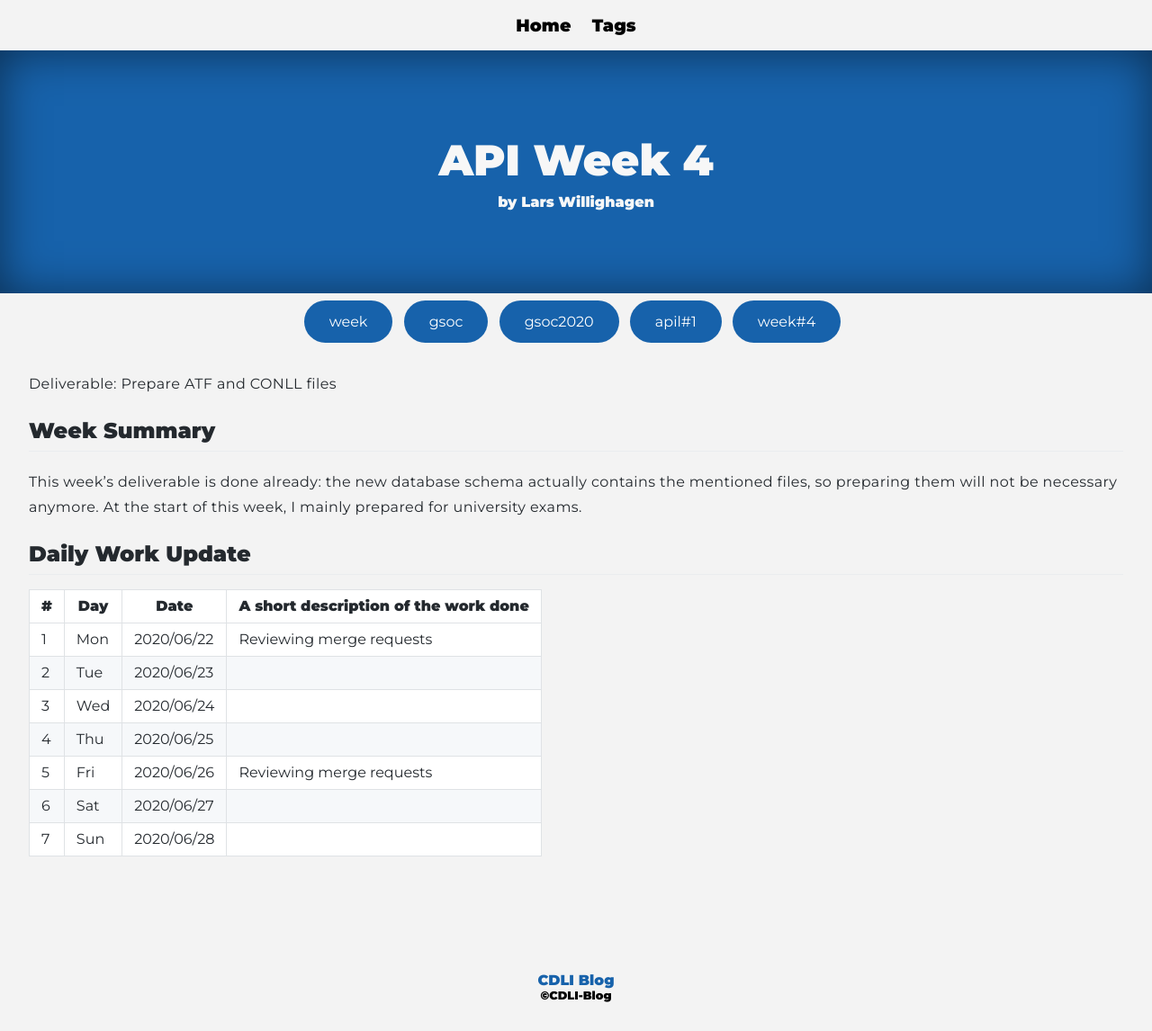
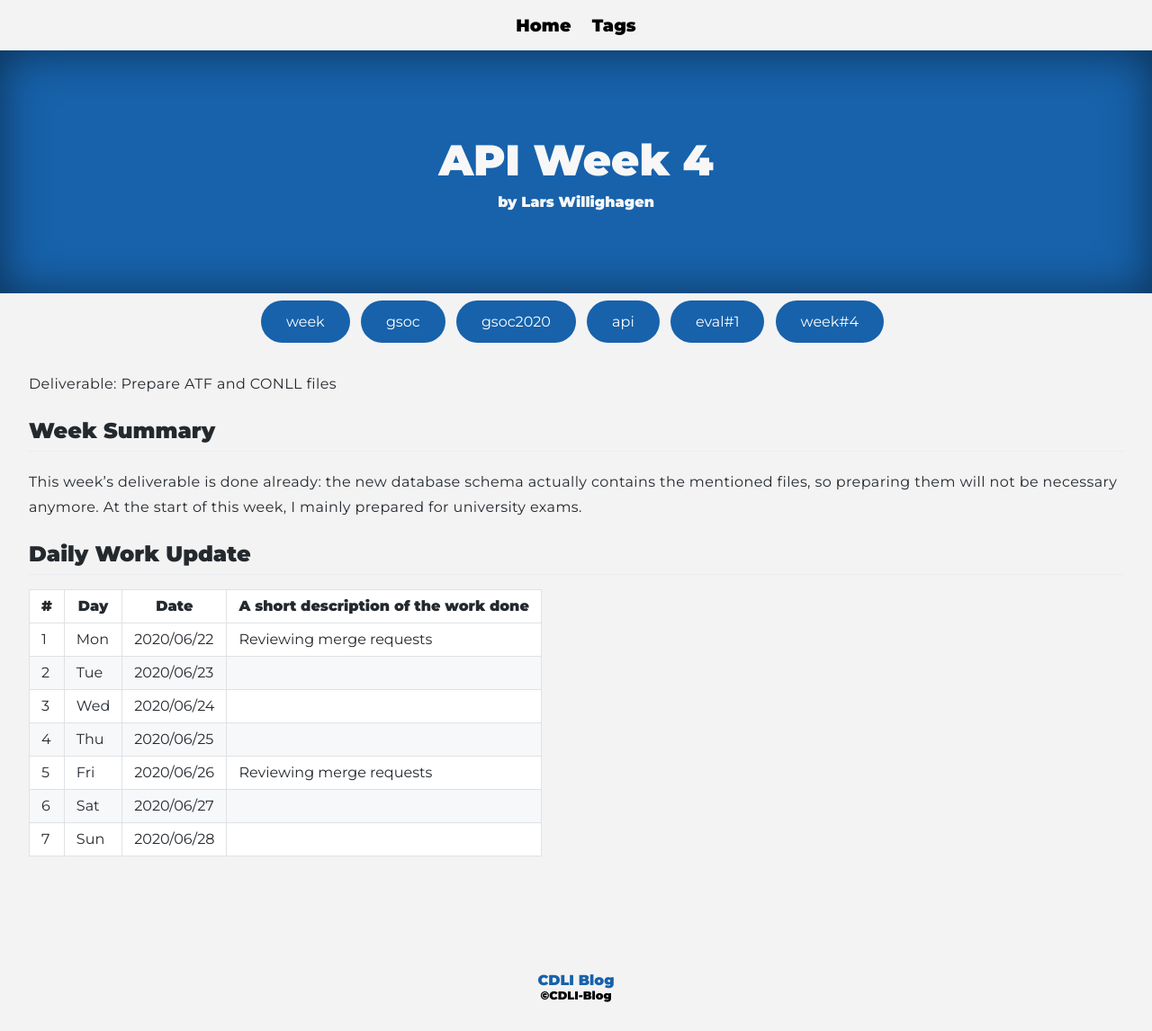
Before and after one commit to cdli-gh/blog, a Jekyll site: the page built from _blog/gsoc20/api/posts/04_week4.md, in a window 1280 px wide. Shown: the whole page at 90% size. Built offline with Jekyll 4.4.1, drawn with Linux system fonts in a browser that asks for light colours; Markdown is read by kramdown in place of the engine named in the settings.

Commit message:
gsoc20/api: week 4 fix tags

```diff
--- a/_blog/gsoc20/api/posts/04_week4.md
+++ b/_blog/gsoc20/api/posts/04_week4.md
@@ -2,7 +2,7 @@
 layout: page
 title: API Week 4
 author: "Lars Willighagen"
-tags: ["week","gsoc","gsoc2020","apil#1","week#4"]
+tags: ["week","gsoc","gsoc2020","api","eval#1","week#4"]
 ---
 
 Deliverable: Prepare ATF and CONLL files
```
